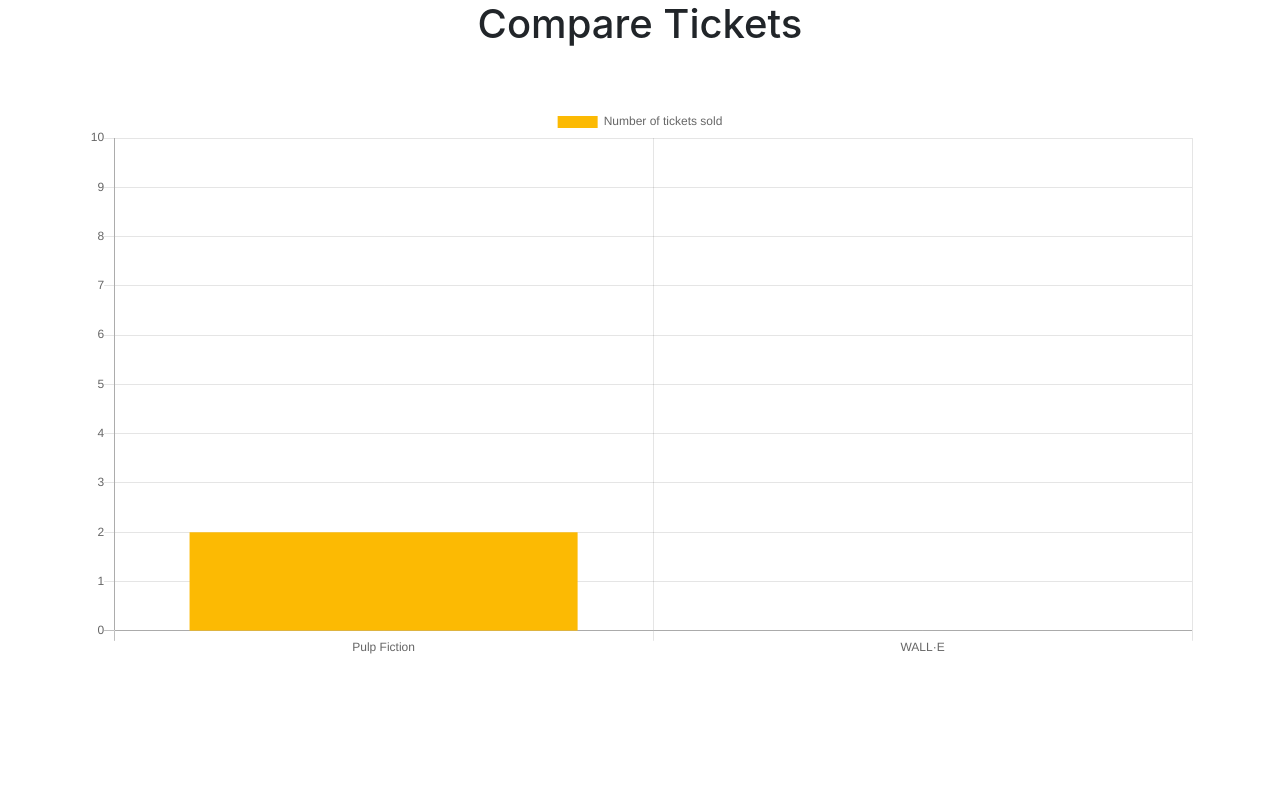
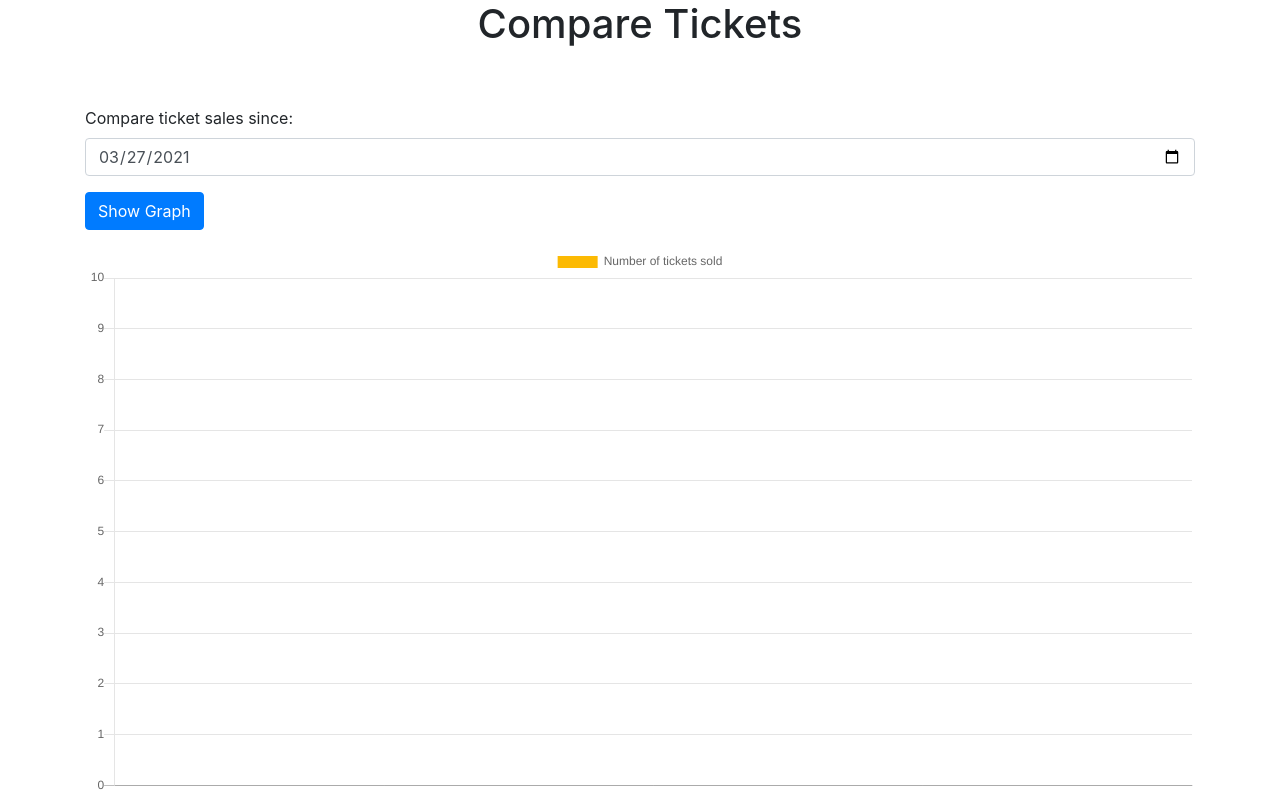
Before and after one commit to OHashish/Cinema-ticket-booking-website, a Flask app: page /compare_tickets in a window 1280 px wide. Shown: the part 56-857 px from the top of the page. Before the commit the page ends 710 px from the top, so only its background shows below. Run offline with Flask 2, Linux system fonts and the light colour scheme; a user stored in the database is signed in; data comes from the database, SQL or seed files in the repository; some libraries are stand-ins or nearby versions.

Commit message:
Added date field to compare movies between a specific time frame

```diff
--- a/app/templates/compare_tickets.html
+++ b/app/templates/compare_tickets.html
@@ -3,15 +3,28 @@
 {% block content %}
 <h1 class="text-center" style="padding-bottom: 50px">Compare Tickets</h1>
 
+<form method="POST">
+  <div class="form-group">
+    <label for="exampleFormControlInput1">Compare ticket sales since:</label>
+    <input type="Date" class="form-control" id="date" name="date">
+    <script type="text/javascript">
+      document.getElementById('date').valueAsDate = new Date();
+    </script>
+  </div>
+  <div class="form-group">
+    <button type="submit" class="btn btn-primary" input type="submit">Show Graph</button>
+  </div>
+</form>
+
 <canvas id="myChart"></canvas>
 
 <script>
+
 var ctx = document.getElementById('myChart').getContext('2d');
 var chart = new Chart(ctx, {
-    // The type of chart we want to create
+
     type: 'bar',
 
-    // The data for our dataset
     data: {
         labels: [
           {% for movie in movies %}
@@ -30,12 +43,12 @@ var chart = new Chart(ctx, {
         }]
     },
 
-    // Configuration options go here
     options: {
       scales: {
         yAxes: [{
             ticks: {
                 suggestedMax: 10,
+                min: 0,
                 stepSize: 1
             }
         }]
--- a/app/views.py
+++ b/app/views.py
@@ -253,7 +253,7 @@ def view_income():
 	else:
 		return render_template('view_income.html')
 
-@app.route('/compare_tickets')
+@app.route('/compare_tickets', methods=['GET','POST'])
 @login_required
 def compare_tickets():
 	if current_user.username != 'Owner':
@@ -261,23 +261,32 @@ def compare_tickets():
 		return redirect(url_for('home'))
 	else:
 
-		movies = Movie.query.filter_by().all()
+		if request.method == "POST":
 
-		movie_title = []
-		tickets_sold = []
+			date = request.form['date']
+			date = datetime.strptime(date, '%Y-%m-%d')
 
-		for movie in movies:
-			value = 0
-			for screen in movie.screen_id:
-				value += len(screen.tickets)
+			movies = Movie.query.filter_by().all()
 
-			movie_title.append(movie.title)
-			tickets_sold.append(value)
+			movie_title = []
+			tickets_sold = []
 
+			for movie in movies:
+				value = 0
+				for screen in movie.screen_id:
+					if screen.screen_time > date:
+						value += len(screen.tickets)
 
-		return render_template('compare_tickets.html',
-		movies=movie_title,
-		values=tickets_sold)
+				movie_title.append(movie.title)
+				tickets_sold.append(value)
+
+			return render_template('compare_tickets.html',
+			movies=movie_title,
+			values=tickets_sold)
+
+		else:
+			return render_template('compare_tickets.html')
+
 
 
 @app.route('/movie/<int:movie_id>',methods=['GET','POST'])
```
